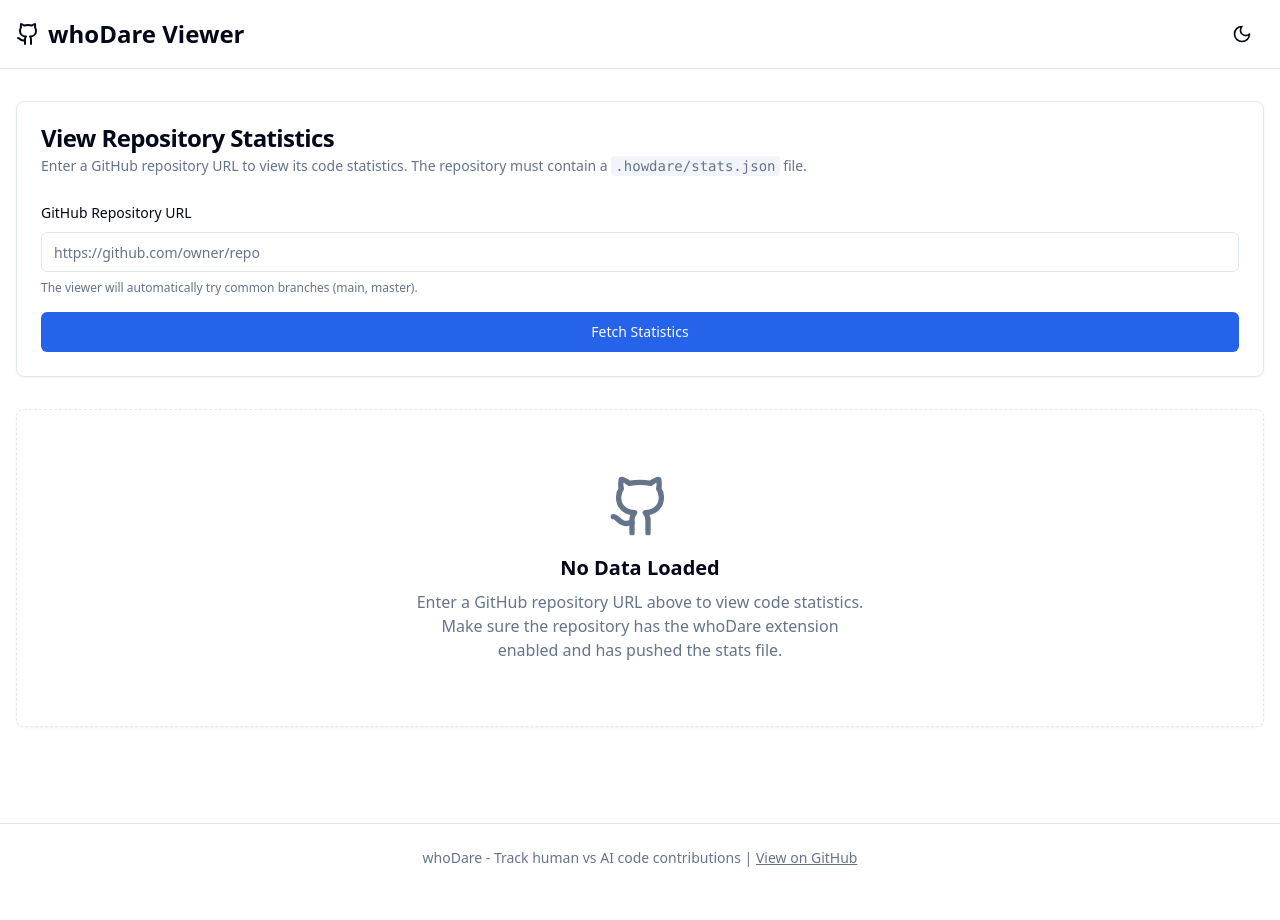
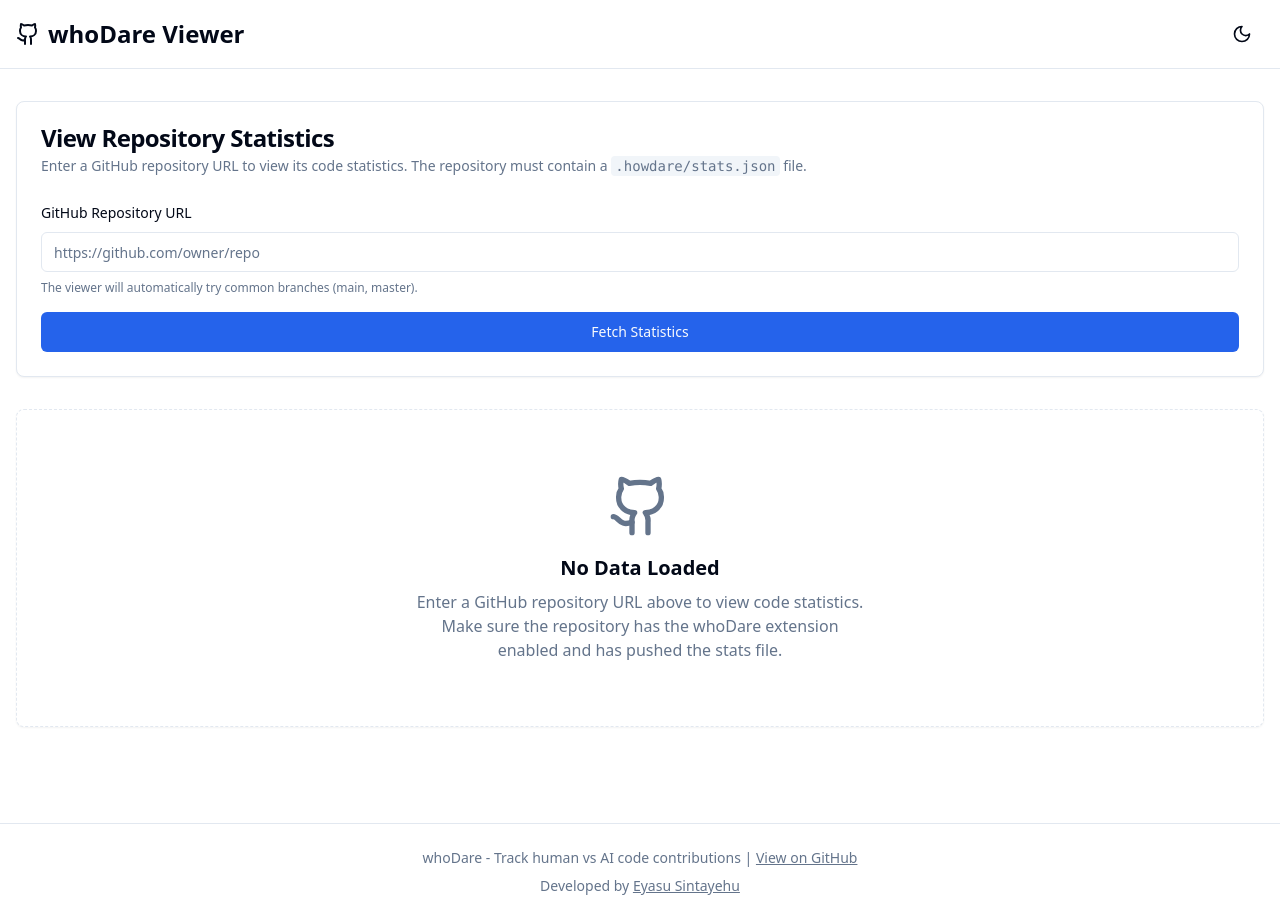
Before and after one commit to TheSecondChance/WhoDare_extension, a React (Vite) app in the folder web-viewer/: page / in a window 1280 px wide. Before the commit the page ends 892 px from the top, so only its background shows below. Built offline with nearby package versions, Linux system fonts and the light colour scheme.

Commit message:
Add developer credit to footer in App component

```diff
--- a/web-viewer/src/App.tsx
+++ b/web-viewer/src/App.tsx
@@ -195,6 +195,17 @@
               View on GitHub
             </a>
           </p>
+          <p className="mt-2">
+            Developed by{" "}
+            <a
+              href="https://www.linkedin.com/in/eyasu-sintayehu-2995bb324/"
+              target="_blank"
+              rel="noopener noreferrer"
+              className="underline hover:text-foreground"
+            >
+              Eyasu Sintayehu
+            </a>
+          </p>
         </div>
       </footer>
     </div>
```
